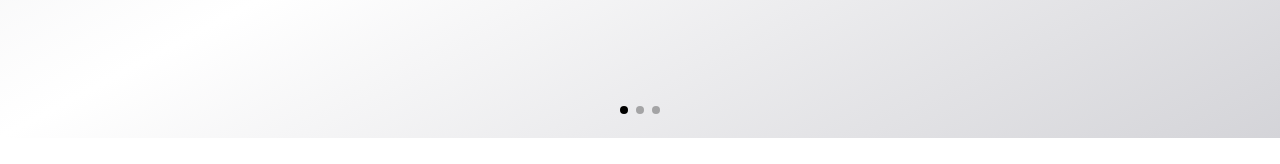
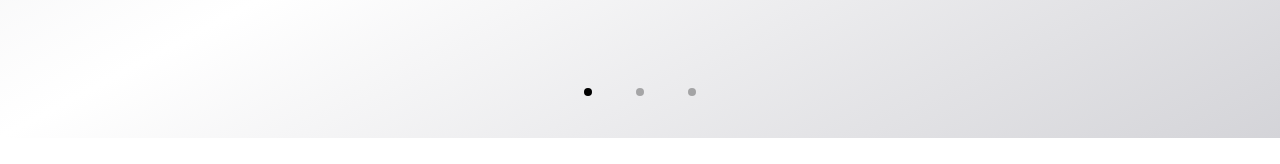
Before and after one commit to leonn09/simple-react-website, a React (Vite) app: page / in a window 1280 px wide. Shown: the part 606-770 px from the top of the page. Built offline with nearby package versions, Linux system fonts and the light colour scheme.

Commit message:
fix: increase hero slide indicator touch target for accessibility

```diff
--- a/src/components/sections/HeroSection.jsx
+++ b/src/components/sections/HeroSection.jsx
@@ -194,16 +194,23 @@ const HeroSection = () => {
             aria-current={index === activeIndex ? "true" : undefined}
             aria-label={`Go to slide ${index + 1}`}
             onClick={() => setActiveIndex(index)}
+            className="
+              h-11 w-11
+              flex items-center justify-center
+            "
+          >
+            <span
               className={`
-              h-2 w-2 rounded-full
-              transition
+                h-2 w-2 rounded-full transition
                 ${index === activeIndex
                   ? "bg-black dark:bg-white"
                   : "bg-black/30 dark:bg-white/30"}
               `}
             />
+          </button>
         ))}
       </div>
+
 
 
 
```
Lines whose indentation alone changed are shown as unchanged.
